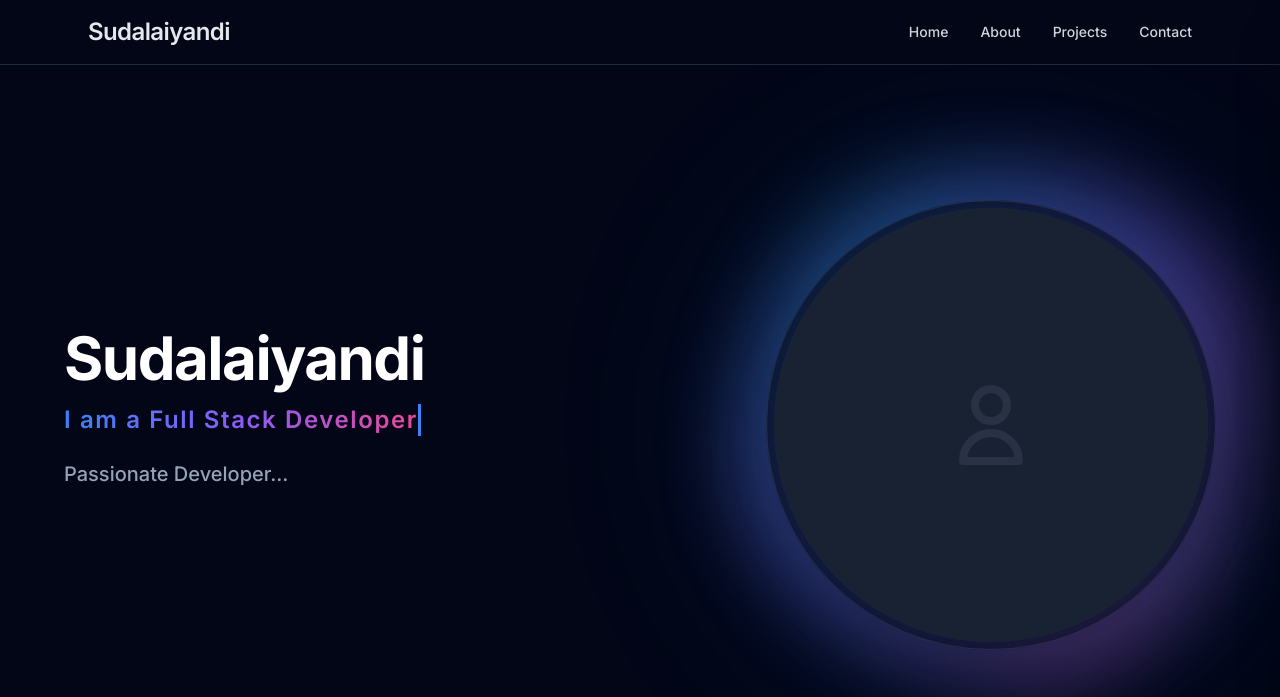
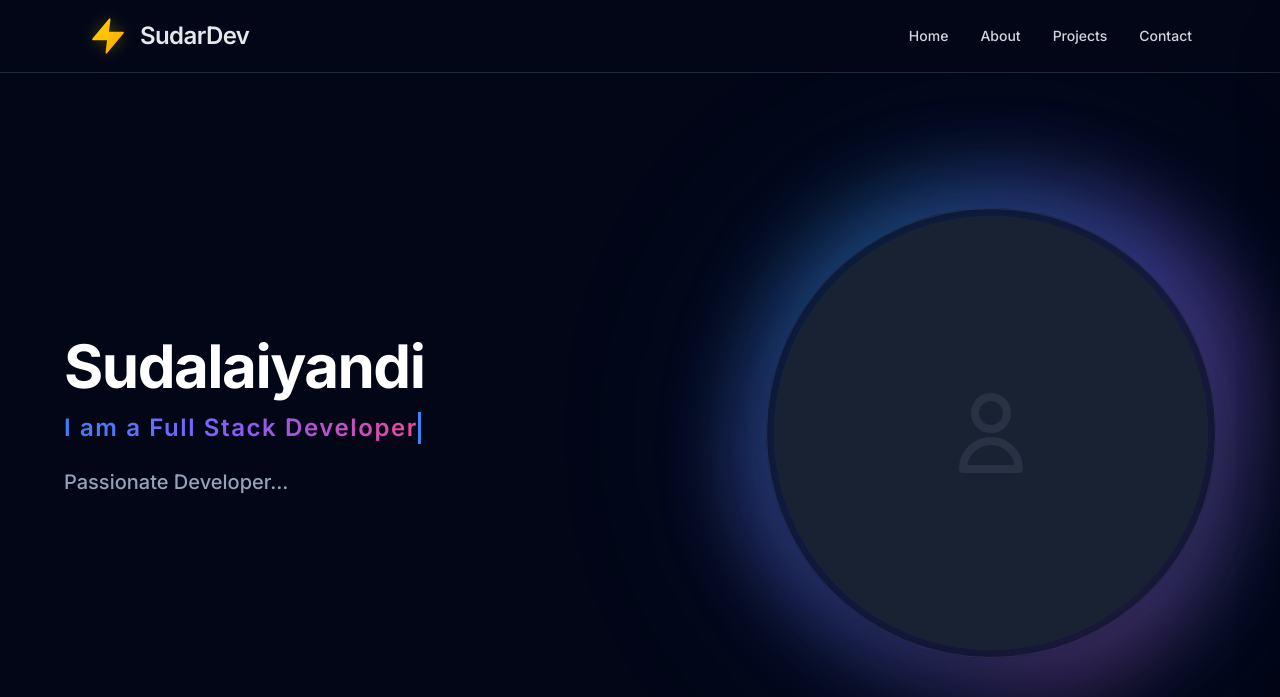
Before and after one commit to sudalai-cpu/Portfolio, a Django app: page / in a window 1280 px wide. Shown: the top 697 px of the page. Run offline with Django 5.2, Linux system fonts and the light colour scheme; data that the repository does not hold is empty; some libraries are stand-ins or nearby versions.

Commit message:
add brand logo

```diff
--- a/portfolio/templates/portfolio/home.html
+++ b/portfolio/templates/portfolio/home.html
@@ -256,14 +256,28 @@
     <header class="sticky top-0 z-50 bg-[#020617] border-b border-slate-800 transition-all duration-300">
         <div class="container mx-auto max-w-6xl px-6 py-4 flex items-center justify-between">
             <!-- Brand -->
-            <a href="/" class="flex items-center hover:opacity-100 transition-opacity">
+            <a href="/" class="flex items-center group/logo hover:opacity-100 transition-opacity">
                 {% if home.logo %}
                 <img src="{{ home.logo.url }}" alt="Logo" class="nav-logo">
                 {% else %}
-                <span
-                    class="text-xl md:text-2xl font-semibold text-gray-200 tracking-tight hover:text-white transition-colors">
-                    {{ home.header_title|default:"Sudalaiyandi" }}
-                </span>
+                <div class="flex items-center gap-3">
+                    <svg width="32" height="32" viewBox="0 0 24 24" fill="none" xmlns="http://www.w3.org/2000/svg"
+                        aria-label="SudarDev Logo"
+                        class="h-8 w-8 md:h-10 md:w-10 transition-transform duration-300 group-hover/logo:scale-110 drop-shadow-[0_0_8px_rgba(255,215,0,0.3)]">
+                        <defs>
+                            <linearGradient id="logoGradient" x1="0" y1="0" x2="1" y2="1">
+                                <stop offset="0%" stop-color="#FFD700" />
+                                <stop offset="100%" stop-color="#FFA500" />
+                            </linearGradient>
+                        </defs>
+                        <path d="M13 2L3 14H12L11 22L21 10H12L13 2Z" fill="url(#logoGradient)"
+                            stroke="url(#logoGradient)" stroke-width="1" stroke-linejoin="round" />
+                    </svg>
+                    <span
+                        class="text-xl md:text-2xl font-semibold text-gray-200 tracking-tight group-hover/logo:text-white transition-colors">
+                        {{ home.header_title|default:"SudarDev" }}
+                    </span>
+                </div>
                 {% endif %}
             </a>
 
```
Also changed, not shown: portfolio/templates/portfolio/about.html (+19 -5 lines), portfolio/templates/portfolio/contact.html (+19 -5 lines).
